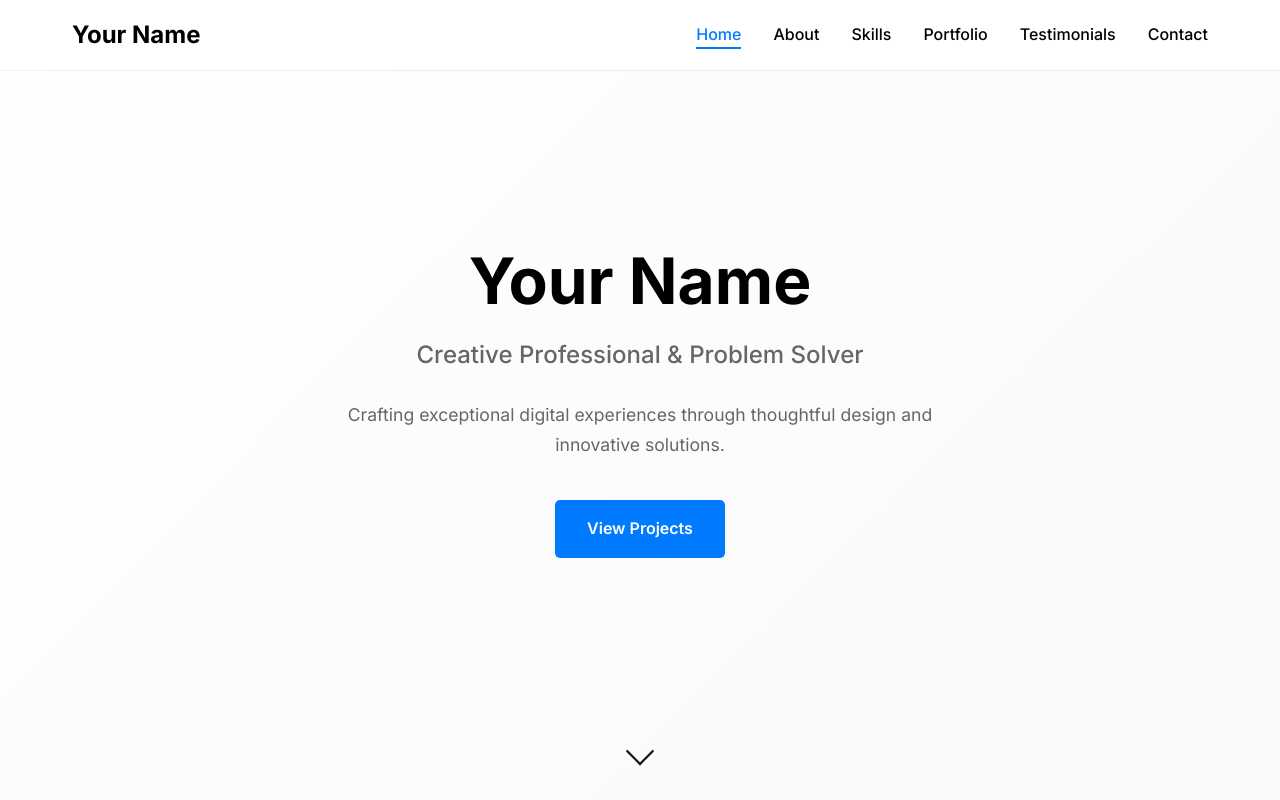
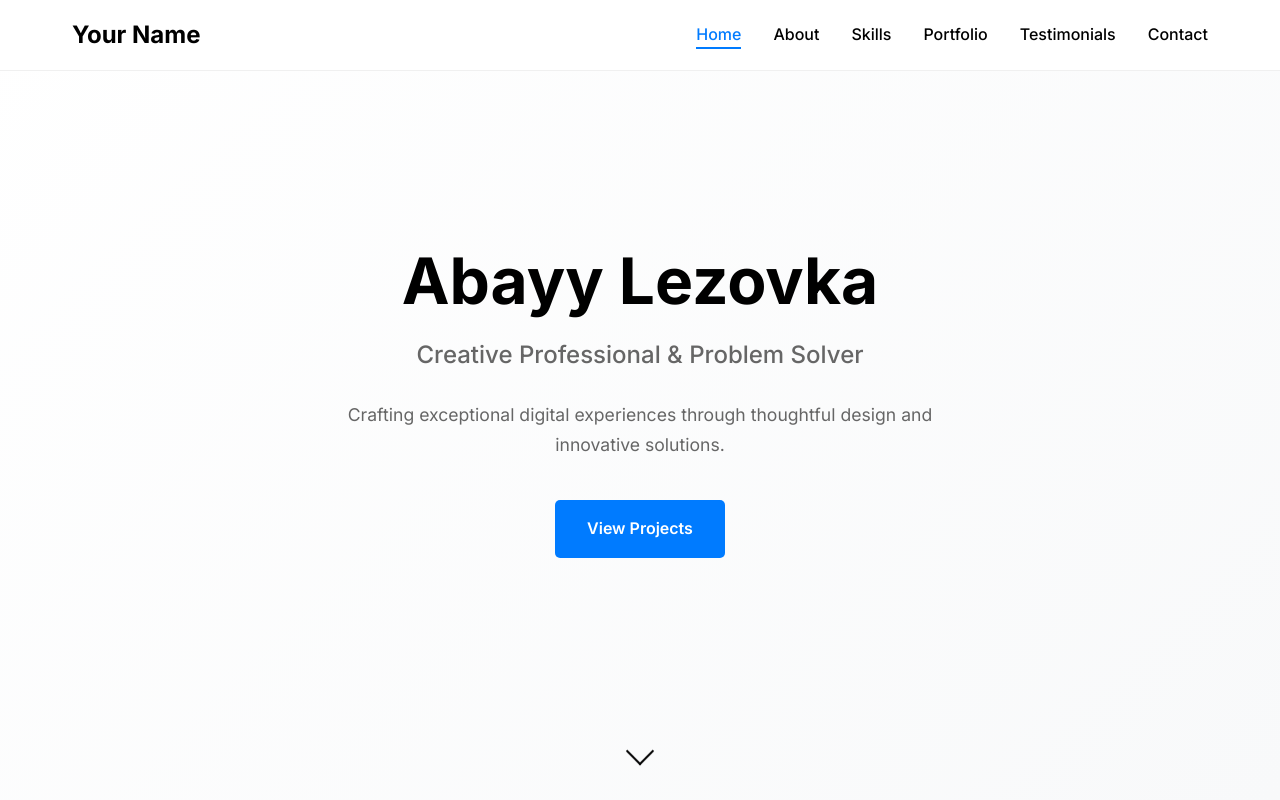
Before and after one commit to abaycoding-bot/portofolio, a plain HTML site: page index.html in a window 1280 px wide. Shown: the top 800 px of the page. Drawn offline with Linux system fonts and the light colour scheme.

Commit message:
Update index.html

```diff
--- a/index.html
+++ b/index.html
@@ -5,8 +5,8 @@
     <meta name="viewport" content="width=device-width, initial-scale=1.0">
     <meta name="description" content="Professional portfolio website template - Modern minimalist design">
     <meta name="keywords" content="portfolio, professional, designer, developer, minimalist">
-    <meta name="author" content="Your Name">
-    <title>Your Name - Professional Portfolio</title>
+    <meta name="author" content="Abayy Lezovka">
+    <title>Abayy Lezovka - Professional Portfolio</title>
     <link rel="stylesheet" href="style.css">
     <link rel="preconnect" href="https://fonts.googleapis.com">
     <link rel="preconnect" href="https://fonts.gstatic.com" crossorigin>
@@ -54,7 +54,7 @@
     <section id="home" class="hero">
         <div class="hero-container">
             <div class="hero-content fade-in">
-                <h1 class="hero-title">Your Name</h1>
+                <h1 class="hero-title">Abayy Lezovka</h1>
                 <p class="hero-subtitle">Creative Professional & Problem Solver</p>
                 <p class="hero-description">Crafting exceptional digital experiences through thoughtful design and innovative solutions.</p>
                 <a href="#portfolio" class="cta-button">View Projects</a>
```
